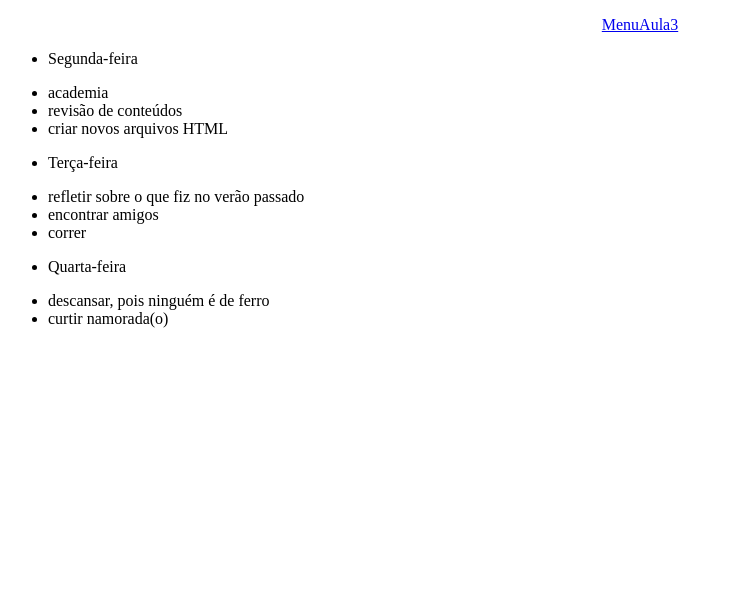
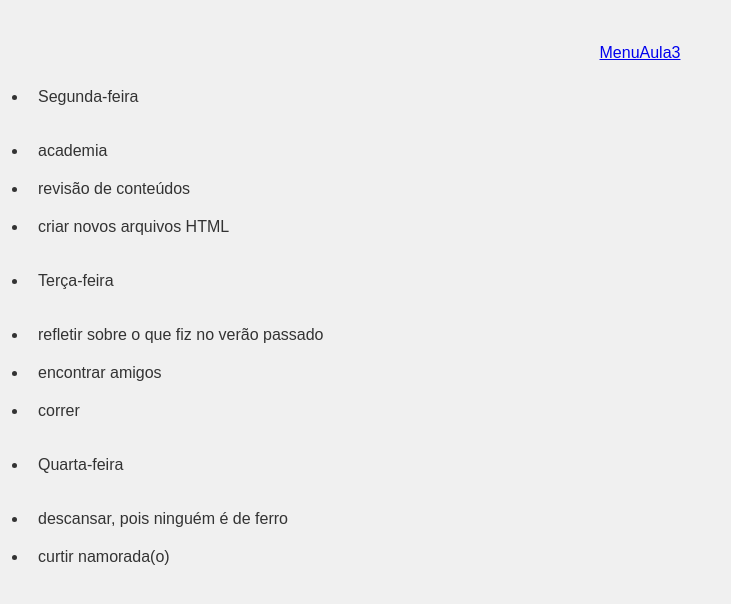
Before and after one commit to Gabriel485s/exe8-3, a plain HTML site: page index.html in a window 1280 px wide. Shown: the whole page, without its empty margins (0-731 px from the left). Drawn offline with Linux system fonts and the light colour scheme.

Commit message:
Update index.html

```diff
--- a/index.html
+++ b/index.html
@@ -3,6 +3,27 @@
 <head>
     <meta charset="UTF-8">
     <title>Agenda Semanal</title>
+    <style>
+        body {
+            font-family: Arial, sans-serif;
+            background-color: #f0f0f0;
+            color: #333;
+            padding: 20px;
+        }
+        h1 {
+            color: #007bff;
+            text-align: center;
+            margin-bottom: 20px;
+        }
+        ul {
+            list-style-type: none;
+            padding: 0;
+        }
+        li {
+            padding: 10px;
+        }
+        }
+    </style>
 </head>
 <body>
     <p align = "center"><a href="https://gabriel485s.github.io/aula3-menu/">MenuAula3</a></p>
```
